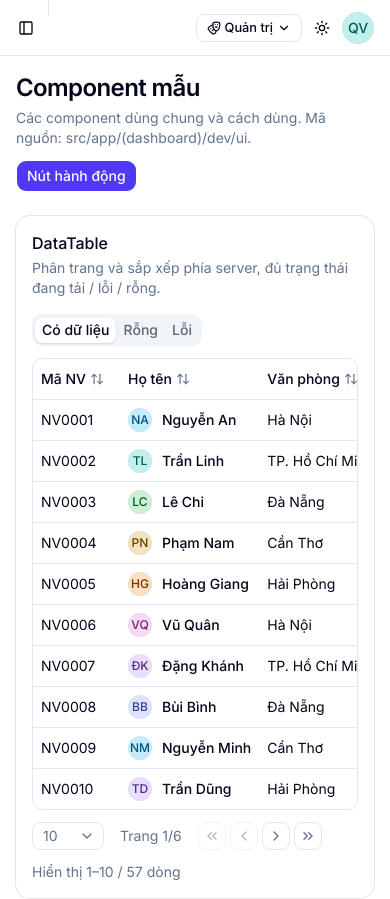
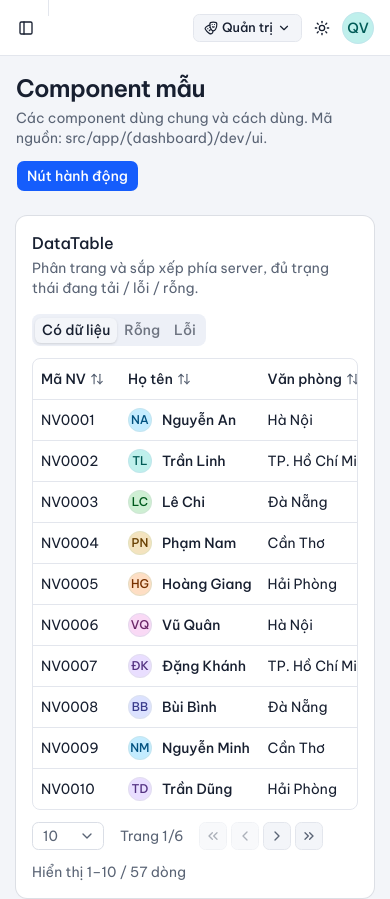
Before and after one commit to supermoi2703/hr-workforce-frontend, a Next.js app: page /dev/ui in a window 390 px wide. Shown: the top 899 px of the page. Built offline with nearby package versions, Linux system fonts and the light colour scheme.

Commit message:
feat(ui): switch to bright theme with domain-colored navigation and home metrics

```diff
--- /dev/null
+++ b/src/app/(dashboard)/_components/metric-strip.tsx
@@ -0,0 +1,54 @@
+import Link from "next/link";
+import type { ReactNode } from "react";
+import type { LucideIcon } from "lucide-react";
+import { IconTile, type DomainTone } from "@/components/shared/icon-tile";
+import { cn } from "@/lib/utils";
+
+export type Metric = {
+  label: string;
+  icon: LucideIcon;
+  tone: DomainTone;
+  href: string;
+  /** Giá trị chính (vd. "08:12", "9 ngày"). Bỏ trống khi module chưa có dữ liệu. */
+  value?: ReactNode;
+  /** Dòng phụ dưới giá trị (vd. "Đúng giờ", "Hết hạn 31/12"). */
+  detail?: ReactNode;
+};
+
+/**
+ * Hàng chỉ số trên trang chủ: một khối duy nhất chia cột bằng đường kẻ (không tách thành nhiều thẻ).
+ * Mỗi ô bấm được, dẫn tới trang chi tiết của chỉ số đó.
+ */
+export function MetricStrip({ metrics, className }: { metrics: Metric[]; className?: string }) {
+  return (
+    <ul
+      className={cn("grid grid-cols-2 overflow-hidden rounded-xl border bg-card lg:grid-cols-4", className)}
+    >
+      {metrics.map((metric) => (
+        <li
+          key={metric.href}
+          // Đường kẻ giữa các ô: 2 cột thì kẻ dọc giữa + ngang giữa 2 hàng; 4 cột chỉ kẻ dọc.
+          className="border-b odd:border-r nth-last-[-n+2]:border-b-0 lg:border-r lg:border-b-0 lg:last:border-r-0"
+        >
+          <Link
+            href={metric.href}
+            className="flex h-full flex-col items-start gap-2 p-3 sm:flex-row sm:gap-3 sm:p-4 outline-none transition-colors hover:bg-accent/50 focus-visible:bg-accent focus-visible:ring-2 focus-visible:ring-ring focus-visible:ring-inset"
+          >
+            <IconTile icon={metric.icon} tone={metric.tone} />
+            <span className="min-w-0 space-y-1">
+              <span className="block text-sm text-muted-foreground">{metric.label}</span>
+              {metric.value !== undefined ? (
+                <span className="block text-xl leading-7 font-semibold tabular-nums">{metric.value}</span>
+              ) : (
+                <span className="block text-xl leading-7 font-semibold text-muted-foreground/60" aria-label="Chưa có dữ liệu">
+                  —
+                </span>
+              )}
+              <span className="block text-xs text-muted-foreground">{metric.detail ?? "Chưa có dữ liệu"}</span>
+            </span>
+          </Link>
+        </li>
+      ))}
+    </ul>
+  );
+}
--- /dev/null
+++ b/src/app/(dashboard)/_components/week-strip.tsx
@@ -0,0 +1,58 @@
+import type { ReactNode } from "react";
+import { cn } from "@/lib/utils";
+
+const WEEKDAY_LABELS = ["T2", "T3", "T4", "T5", "T6", "T7", "CN"];
+
+/** 7 ngày (yyyy-MM-dd) của tuần chứa `isoDate`, bắt đầu từ thứ Hai. */
+export function weekOf(isoDate: string): string[] {
+  const date = new Date(`${isoDate}T00:00:00Z`);
+  const mondayOffset = (date.getUTCDay() + 6) % 7;
+  return Array.from({ length: 7 }, (_, i) => {
+    const day = new Date(date);
+    day.setUTCDate(date.getUTCDate() - mondayOffset + i);
+    return day.toISOString().slice(0, 10);
+  });
+}
+
+type WeekStripProps = {
+  /** Hôm nay, dạng yyyy-MM-dd theo giờ Việt Nam. */
+  today: string;
+  /**
+   * Nội dung nhỏ dưới mỗi ngày, theo ngày yyyy-MM-dd. Dành cho module chấm công / nghỉ phép / lịch
+   * văn phòng gắn trạng thái (vd. <Badge variant="success">8h</Badge>, "Nghỉ lễ").
+   */
+  dayContent?: Record<string, ReactNode>;
+  className?: string;
+};
+
+/** Dải 7 ngày của tuần hiện tại, ô hôm nay tô màu thương hiệu. */
+export function WeekStrip({ today, dayContent = {}, className }: WeekStripProps) {
+  const days = weekOf(today);
+
+  return (
+    <ol aria-label="Tuần này" className={cn("grid grid-cols-7 gap-1.5 sm:gap-2", className)}>
+      {days.map((day, index) => {
+        const isToday = day === today;
+        const isWeekend = index >= 5;
+
+        return (
+          <li
+            key={day}
+            aria-current={isToday ? "date" : undefined}
+            className={cn(
+              "flex min-h-20 flex-col items-center gap-0.5 rounded-lg border px-1 py-2.5 text-center",
+              isToday ? "border-primary bg-primary text-primary-foreground" : "bg-card",
+              isWeekend && !isToday && "border-transparent bg-muted text-muted-foreground",
+            )}
+          >
+            <span className={cn("text-xs", !isToday && "text-muted-foreground")}>{WEEKDAY_LABELS[index]}</span>
+            <time dateTime={day} className="text-lg leading-7 font-semibold">
+              {Number(day.slice(8, 10))}
+            </time>
+            <div className="mt-auto text-[0.7rem] leading-4">{dayContent[day]}</div>
+          </li>
+        );
+      })}
+    </ol>
+  );
+}
--- a/src/app/(dashboard)/page.tsx
+++ b/src/app/(dashboard)/page.tsx
@@ -1,39 +1,116 @@
 "use client";
 
-import { CalendarCheckIcon, ClipboardCheckIcon, TimerIcon, TreePalmIcon, type LucideIcon } from "lucide-react";
-import { Card, CardDescription, CardHeader, CardTitle } from "@/components/ui/card";
-import { PageHeader } from "@/components/shared/page-header";
+import Link from "next/link";
+import {
+  BriefcaseBusinessIcon,
+  CalendarClockIcon,
+  ClipboardCheckIcon,
+  FilePlus2Icon,
+  ReceiptTextIcon,
+  TimerIcon,
+  TreePalmIcon,
+  UserSearchIcon,
+  type LucideIcon,
+} from "lucide-react";
+import { Card, CardContent, CardDescription, CardHeader, CardTitle } from "@/components/ui/card";
+import { DOMAIN_TONE_TEXT, type DomainTone } from "@/components/shared/icon-tile";
+import { RequireAccess } from "@/components/shared/require-access";
+import { UserAvatar } from "@/components/shared/user-avatar";
 import { BackendStatusCard } from "@/features/system/components/backend-status-card";
 import { useCurrentUser } from "@/lib/auth/auth-provider";
-import { formatDate } from "@/lib/format";
+import type { Access } from "@/lib/auth/types";
+import { formatDate, formatLongDate, todayIsoDate } from "@/lib/format";
+import { MetricStrip, type Metric } from "./_components/metric-strip";
+import { WeekStrip, weekOf } from "./_components/week-strip";
 
-// Chỗ dành sẵn cho thẻ trên trang chủ. Khi làm xong, thay thẻ tương ứng bằng component thật
-// của feature mình (vd. <AttendanceCard /> trong features/attendance/components).
-const UPCOMING_WIDGETS: { title: string; description: string; icon: LucideIcon }[] = [
-  { title: "Chấm công hôm nay", description: "Check-in / check-out", icon: TimerIcon },
-  { title: "Phép còn lại", description: "Số ngày phép năm còn lại", icon: TreePalmIcon },
-  { title: "Việc cần duyệt", description: "Yêu cầu đang chờ bạn duyệt", icon: ClipboardCheckIcon },
-  { title: "Dự án của tôi", description: "Dự án và % phân bổ hiện tại", icon: CalendarCheckIcon },
+// Chỉ số trong ngày. Khi module tương ứng xong, truyền `value` và `detail` bằng dữ liệu thật
+// (vd. value: "08:12", detail: <Badge variant="success">Đúng giờ</Badge>).
+const METRICS: Metric[] = [
+  { label: "Giờ vào hôm nay", icon: TimerIcon, tone: "time", href: "/attendance" },
+  { label: "Ngày phép còn lại", icon: TreePalmIcon, tone: "leave", href: "/leave" },
+  { label: "Yêu cầu chờ duyệt", icon: ClipboardCheckIcon, tone: "approval", href: "/approvals" },
+  { label: "Dự án đang tham gia", icon: BriefcaseBusinessIcon, tone: "project", href: "/projects" },
 ];
 
+const QUICK_LINKS: { title: string; href: string; icon: LucideIcon; tone: DomainTone; access?: Access }[] = [
+  { title: "Tạo đơn nghỉ phép", href: "/leave", icon: FilePlus2Icon, tone: "leave" },
+  { title: "Xem phiếu lương", href: "/payslips", icon: ReceiptTextIcon, tone: "money" },
+  { title: "Lịch làm việc văn phòng", href: "/office-calendar", icon: CalendarClockIcon, tone: "time", access: { roles: ["ADMIN", "HR"] } },
+  { title: "Tra cứu nhân viên", href: "/employees", icon: UserSearchIcon, tone: "people", access: { roles: ["ADMIN", "HR", "MANAGER"] } },
+];
+
+const hourFormatter = new Intl.DateTimeFormat("en-GB", { timeZone: "Asia/Ho_Chi_Minh", hour: "numeric", hour12: false });
+
+function greeting(now: Date): string {
+  const hour = Number(hourFormatter.format(now));
+  if (hour < 11) return "Chào buổi sáng";
+  if (hour < 14) return "Chào buổi trưa";
+  if (hour < 18) return "Chào buổi chiều";
+  return "Chào buổi tối";
+}
+
 export default function HomePage() {
-  const { user } = useCurrentUser();
+  const { user, can } = useCurrentUser();
+  const now = new Date();
+  const today = todayIsoDate(now);
+  const week = weekOf(today);
 
   return (
     <>
-      <PageHeader title={`Xin chào, ${user?.displayName ?? ""}`} description={`Hôm nay ${formatDate(new Date())}`} />
-      <div className="grid gap-4 sm:grid-cols-2 xl:grid-cols-3">
-        {UPCOMING_WIDGETS.map((widget) => (
-          <Card key={widget.title} className="border-dashed bg-muted/30">
+      <header className="flex flex-wrap items-center justify-between gap-x-6 gap-y-3">
+        <div className="flex min-w-0 items-center gap-3">
+          {user && <UserAvatar name={user.displayName} seed={user.id} size="lg" />}
+          <div className="min-w-0">
+            <h1 className="font-heading text-[1.375rem] leading-tight font-semibold tracking-tight text-balance">
+              {greeting(now)}, {user?.displayName}
+            </h1>
+            <p className="text-sm text-muted-foreground">{formatLongDate(today)}</p>
+          </div>
+        </div>
+      </header>
+
+      <MetricStrip metrics={METRICS} />
+
+      <div className="grid items-start gap-6 lg:grid-cols-[minmax(0,1fr)_22rem]">
+        <Card>
+          <CardHeader>
+            <CardTitle>Tuần này</CardTitle>
+            <CardDescription>
+              {formatDate(week[0])} – {formatDate(week[6])}
+            </CardDescription>
+          </CardHeader>
+          <CardContent>
+            <WeekStrip today={today} />
+          </CardContent>
+        </Card>
+
+        <div className="flex flex-col gap-6">
+          <Card>
             <CardHeader>
-              <CardTitle className="flex items-center gap-2">
-                <widget.icon className="size-4 text-muted-foreground" /> {widget.title}
-              </CardTitle>
-              <CardDescription>{widget.description} · Sắp có</CardDescription>
+              <CardTitle>Truy cập nhanh</CardTitle>
             </CardHeader>
+            <CardContent className="px-2">
+              <ul>
+                {QUICK_LINKS.filter((link) => can(link.access)).map((link) => (
+                  <li key={link.title}>
+                    <Link
+                      href={link.href}
+                      className="flex items-center gap-3 rounded-md px-2 py-2 text-sm outline-none transition-colors hover:bg-accent hover:text-accent-foreground focus-visible:ring-2 focus-visible:ring-ring"
+                    >
+                      <link.icon className={`size-4 ${DOMAIN_TONE_TEXT[link.tone]}`} aria-hidden />
+                      {link.title}
+                    </Link>
+                  </li>
+                ))}
+              </ul>
+            </CardContent>
           </Card>
-        ))}
-        <BackendStatusCard />
+
+          {/* Chỉ quản trị viên cần biết tình trạng kết nối hệ thống. */}
+          <RequireAccess access={{ roles: ["ADMIN"] }} fallback={null}>
+            <BackendStatusCard />
+          </RequireAccess>
+        </div>
       </div>
     </>
   );
--- a/src/app/globals.css
+++ b/src/app/globals.css
@@ -55,88 +55,90 @@
 }
 
 :root {
-  /* Bảng màu: chủ đạo Indigo, nền xám ánh xanh (slate). Màn hình nghiệp vụ chỉ dùng các biến này,
-     không đặt mã màu cứng. Màu chủ đạo chỉ dành cho hành động chính và mục đang chọn. */
-  --background: oklch(1 0 0);
-  --foreground: oklch(0.129 0.042 264.695);
+  /* Bảng màu sáng: nền xám rất nhạt, khối nội dung trắng, một màu thương hiệu xanh dương.
+     Màu "tươi" đến từ icon theo nhóm chức năng (xem components/shared/icon-tile.tsx), không từ mảng màu lớn.
+     Màn hình nghiệp vụ chỉ dùng các biến này, không đặt mã màu cứng. */
+  --background: oklch(0.97 0.006 264); /* canvas #F4F6FA */
+  --foreground: oklch(0.24 0.035 265); /* ink #172033 */
   --card: oklch(1 0 0);
-  --card-foreground: oklch(0.129 0.042 264.695);
+  --card-foreground: oklch(0.24 0.035 265);
   --popover: oklch(1 0 0);
-  --popover-foreground: oklch(0.129 0.042 264.695);
-  --primary: oklch(0.511 0.262 276.966); /* indigo-600 */
-  --primary-foreground: oklch(0.985 0.002 247.839);
-  --secondary: oklch(0.968 0.007 247.896);
-  --secondary-foreground: oklch(0.208 0.042 265.755);
-  --muted: oklch(0.968 0.007 247.896);
-  --muted-foreground: oklch(0.554 0.046 257.417);
-  --accent: oklch(0.962 0.018 272.314); /* indigo-50: nền hover/mục đang chọn */
-  --accent-foreground: oklch(0.457 0.24 277.023);
+  --popover-foreground: oklch(0.24 0.035 265);
+  --primary: oklch(0.546 0.245 262.881); /* blue-600 #2563EB, chữ trắng đạt 5.2:1 */
+  --primary-foreground: oklch(1 0 0);
+  --secondary: oklch(0.955 0.01 264);
+  --secondary-foreground: oklch(0.3 0.04 265);
+  --muted: oklch(0.955 0.01 264);
+  --muted-foreground: oklch(0.5 0.03 262);
+  --accent: oklch(0.955 0.025 255); /* blue-50: hover, mục đang chọn */
+  --accent-foreground: oklch(0.488 0.217 264);
   --destructive: oklch(0.577 0.245 27.325);
-  --border: oklch(0.929 0.013 255.508);
-  --input: oklch(0.929 0.013 255.508);
-  --ring: oklch(0.673 0.182 276.935);
-  /* Màu trạng thái: success = đúng giờ/đã duyệt, warning = đi muộn/chờ duyệt, info = WFH/nghỉ có phép */
-  --success: oklch(0.508 0.118 165.612); /* emerald-700: chữ nhỏ trên nền trắng đạt 5.5:1 */
-  --success-foreground: oklch(0.985 0.002 247.839);
-  --warning: oklch(0.555 0.163 48.998); /* amber-700: 5.0:1 */
-  --warning-foreground: oklch(0.985 0.002 247.839);
-  --info: oklch(0.5 0.134 242.749); /* sky-700: 5.9:1 */
-  --info-foreground: oklch(0.985 0.002 247.839);
-  /* Biểu đồ: indigo, teal, amber, rose, violet */
-  --chart-1: oklch(0.585 0.233 277.117);
-  --chart-2: oklch(0.704 0.14 182.503);
-  --chart-3: oklch(0.769 0.188 70.08);
+  --border: oklch(0.925 0.01 262); /* line #E3E7EE */
+  --input: oklch(0.9 0.012 262);
+  --ring: oklch(0.623 0.214 259.815);
+  /* Trạng thái: success = đúng giờ/đã duyệt, warning = đi muộn/chờ duyệt, info = WFH/nghỉ có phép.
+     Sắc 700: chữ nhỏ trên nền trắng đạt >= 5:1. */
+  --success: oklch(0.508 0.118 165.612);
+  --success-foreground: oklch(1 0 0);
+  --warning: oklch(0.555 0.163 48.998);
+  --warning-foreground: oklch(1 0 0);
+  --info: oklch(0.5 0.134 242.749);
+  --info-foreground: oklch(1 0 0);
+  /* Biểu đồ: xanh thương hiệu, teal, amber, rose, violet */
+  --chart-1: oklch(0.546 0.245 262.881);
+  --chart-2: oklch(0.6 0.118 184.704);
+  --chart-3: oklch(0.666 0.179 58.318);
   --chart-4: oklch(0.645 0.246 16.439);
-  --chart-5: oklch(0.606 0.25 292.717);
-  --radius: 0.625rem;
-  --sidebar: oklch(0.982 0.005 274);
-  --sidebar-foreground: oklch(0.372 0.044 257.287);
-  --sidebar-primary: oklch(0.511 0.262 276.966);
-  --sidebar-primary-foreground: oklch(0.985 0.002 247.839);
-  --sidebar-accent: oklch(0.93 0.034 272.788); /* indigo-100 */
-  --sidebar-accent-foreground: oklch(0.457 0.24 277.023); /* indigo-700 */
-  --sidebar-border: oklch(0.929 0.013 255.508);
-  --sidebar-ring: oklch(0.673 0.182 276.935);
+  --chart-5: oklch(0.541 0.247 293.009);
+  --radius: 0.5rem;
+  --sidebar: oklch(1 0 0);
+  --sidebar-foreground: oklch(0.33 0.035 265);
+  --sidebar-primary: oklch(0.546 0.245 262.881);
+  --sidebar-primary-foreground: oklch(1 0 0);
+  --sidebar-accent: oklch(0.955 0.025 255);
+  --sidebar-accent-foreground: oklch(0.488 0.217 264);
+  --sidebar-border: oklch(0.925 0.01 262);
+  --sidebar-ring: oklch(0.623 0.214 259.815);
 }
 
 .dark {
-  --background: oklch(0.141 0.02 272);
-  --foreground: oklch(0.97 0.005 270);
-  --card: oklch(0.183 0.025 272);
-  --card-foreground: oklch(0.97 0.005 270);
-  --popover: oklch(0.183 0.025 272);
-  --popover-foreground: oklch(0.97 0.005 270);
-  --primary: oklch(0.673 0.182 276.935); /* indigo-400 */
-  --primary-foreground: oklch(0.257 0.09 281.288);
-  --secondary: oklch(0.25 0.03 272);
-  --secondary-foreground: oklch(0.97 0.005 270);
-  --muted: oklch(0.25 0.03 272);
-  --muted-foreground: oklch(0.704 0.04 256.788);
-  --accent: oklch(0.28 0.06 277);
-  --accent-foreground: oklch(0.87 0.065 274.039);
+  --background: oklch(0.17 0.02 262);
+  --foreground: oklch(0.94 0.008 262);
+  --card: oklch(0.21 0.022 262);
+  --card-foreground: oklch(0.94 0.008 262);
+  --popover: oklch(0.21 0.022 262);
+  --popover-foreground: oklch(0.94 0.008 262);
+  --primary: oklch(0.623 0.214 259.815); /* blue-500 */
+  --primary-foreground: oklch(1 0 0);
+  --secondary: oklch(0.26 0.025 262);
+  --secondary-foreground: oklch(0.94 0.008 262);
+  --muted: oklch(0.26 0.025 262);
+  --muted-foreground: oklch(0.71 0.025 262);
+  --accent: oklch(0.29 0.06 262);
+  --accent-foreground: oklch(0.85 0.09 255);
   --destructive: oklch(0.704 0.191 22.216);
-  --border: oklch(1 0 0 / 10%);
-  --input: oklch(1 0 0 / 15%);
-  --ring: oklch(0.585 0.233 277.117);
-  --success: oklch(0.765 0.177 163.223); /* emerald-400 */
+  --border: oklch(1 0 0 / 9%);
+  --input: oklch(1 0 0 / 14%);
+  --ring: oklch(0.623 0.214 259.815);
+  --success: oklch(0.765 0.177 163.223);
   --success-foreground: oklch(0.262 0.051 172.552);
-  --warning: oklch(0.828 0.189 84.429); /* amber-400 */
+  --warning: oklch(0.828 0.189 84.429);
   --warning-foreground: oklch(0.279 0.077 45.635);
-  --info: oklch(0.746 0.16 232.661); /* sky-400 */
+  --info: oklch(0.746 0.16 232.661);
   --info-foreground: oklch(0.293 0.066 243.157);
-  --chart-1: oklch(0.673 0.182 276.935);
+  --chart-1: oklch(0.707 0.165 254.624);
   --chart-2: oklch(0.777 0.152 181.912);
   --chart-3: oklch(0.828 0.189 84.429);
   --chart-4: oklch(0.712 0.194 13.428);
   --chart-5: oklch(0.702 0.183 293.541);
-  --sidebar: oklch(0.165 0.022 272);
-  --sidebar-foreground: oklch(0.87 0.01 270);
-  --sidebar-primary: oklch(0.585 0.233 277.117);
-  --sidebar-primary-foreground: oklch(0.985 0.002 247.839);
-  --sidebar-accent: oklch(0.27 0.06 277);
-  --sidebar-accent-foreground: oklch(0.87 0.065 274.039);
-  --sidebar-border: oklch(1 0 0 / 10%);
-  --sidebar-ring: oklch(0.585 0.233 277.117);
+  --sidebar: oklch(0.2 0.022 262);
+  --sidebar-foreground: oklch(0.86 0.015 262);
+  --sidebar-primary: oklch(0.623 0.214 259.815);
+  --sidebar-primary-foreground: oklch(1 0 0);
+  --sidebar-accent: oklch(0.28 0.06 262);
+  --sidebar-accent-foreground: oklch(0.88 0.08 255);
+  --sidebar-border: oklch(1 0 0 / 8%);
+  --sidebar-ring: oklch(0.623 0.214 259.815);
 }
 
 @layer base {
@@ -149,4 +151,21 @@
   html {
     @apply font-sans;
   }
+  /* Con số (giờ công, %, tiền, ngày) luôn thẳng cột. */
+  table,
+  time {
+    font-variant-numeric: tabular-nums;
+  }
 }
+
+/* Tôn trọng thiết lập "giảm chuyển động" của hệ điều hành. */
+@media (prefers-reduced-motion: reduce) {
+  *,
+  *::before,
+  *::after {
+    animation-duration: 0.01ms !important;
+    animation-iteration-count: 1 !important;
+    transition-duration: 0.01ms !important;
+    scroll-behavior: auto !important;
+  }
+}
--- a/src/app/layout.tsx
+++ b/src/app/layout.tsx
@@ -1,12 +1,14 @@
 import type { Metadata } from "next";
-import { Geist_Mono, Inter } from "next/font/google";
+import { Be_Vietnam_Pro, Geist_Mono } from "next/font/google";
 import { Providers } from "@/components/shared/providers";
 import "./globals.css";
 
-// Inter có bộ ký tự tiếng Việt (subset "vietnamese").
-const sans = Inter({
+// Be Vietnam Pro: thiết kế riêng cho dấu tiếng Việt (dấu chồng như "ưở", "ậ" rõ ràng ở cỡ nhỏ).
+// Chỉ dùng 3 độ đậm để giữ phân cấp chữ đơn giản.
+const sans = Be_Vietnam_Pro({
   variable: "--font-sans",
   subsets: ["latin", "vietnamese"],
+  weight: ["400", "500", "600"],
 });
 
 const mono = Geist_Mono({
@@ -17,7 +19,7 @@ const mono = Geist_Mono({
 export const metadata: Metadata = {
   title: {
     default: "HRM Workforce",
-    template: "%s · HRM Workforce",
+    template: "%s | HRM Workforce",
   },
   description: "Hệ thống quản lý và điều phối nhân lực",
 };
--- a/src/components/shared/app-shell/app-header.tsx
+++ b/src/components/shared/app-shell/app-header.tsx
@@ -53,7 +53,7 @@ function AppBreadcrumbs() {
 
 export function AppHeader() {
   return (
-    <header className="sticky top-0 z-10 flex h-14 shrink-0 items-center gap-2 border-b bg-background/95 px-4 backdrop-blur supports-[backdrop-filter]:bg-background/80">
+    <header className="sticky top-0 z-10 flex h-14 shrink-0 items-center gap-2 border-b bg-card px-4">
       <SidebarTrigger className="-ml-1" />
       <Separator orientation="vertical" className="mr-2 data-[orientation=vertical]:h-4" />
       <AppBreadcrumbs />
--- a/src/components/shared/app-shell/navigation.ts
+++ b/src/components/shared/app-shell/navigation.ts
@@ -25,6 +25,7 @@ import {
   type LucideIcon,
 } from "lucide-react";
 import type { Access } from "@/lib/auth/types";
+import type { DomainTone } from "../icon-tile";
 
 export type NavItem = {
   title: string;
@@ -37,6 +38,8 @@ export type NavItem = {
   badge?: string;
   /** Người phụ trách mục này, khi khác người phụ trách cả nhóm. */
   owner?: Owner;
+  /** Màu icon, khi khác màu của cả nhóm. */
+  tone?: DomainTone;
 };
 
 type Owner = "cuongvv" | "truongnd" | "quangnn";
@@ -45,6 +48,8 @@ export type NavGroup = {
   label: string;
   /** Người phụ trách nhóm menu: chỉ người này sửa các mục trong nhóm. */
   owner: Owner;
+  /** Màu icon của nhóm chức năng (xem DomainTone). */
+  tone: DomainTone;
   items: NavItem[];
   /** Chỉ hiện khi chạy dev (`next dev`). */
   devOnly?: boolean;
@@ -62,15 +67,17 @@ export const NAV_GROUPS: NavGroup[] = [
   {
     label: "Tổng quan",
     owner: "quangnn",
+    tone: "project",
     items: [
       { title: "Trang chủ", href: "/", icon: HouseIcon },
       { title: "Dashboard", href: "/dashboard", icon: GaugeIcon, access: MANAGEMENT, task: "3.6" },
-      { title: "Việc cần duyệt", href: "/approvals", icon: ClipboardCheckIcon, task: "1.6.2", owner: "cuongvv" },
+      { title: "Việc cần duyệt", href: "/approvals", icon: ClipboardCheckIcon, task: "1.6.2", owner: "cuongvv", tone: "approval" },
     ],
   },
   {
     label: "Nhân sự",
     owner: "cuongvv",
+    tone: "people",
     items: [
       { title: "Nhân viên", href: "/employees", icon: UsersIcon, access: MANAGEMENT, task: "1.4" },
       { title: "Hợp đồng", href: "/contracts", icon: FileSignatureIcon, access: HR_ONLY, task: "1.5" },
@@ -79,20 +86,22 @@ export const NAV_GROUPS: NavGroup[] = [
   {
     label: "Công & Lương",
     owner: "truongnd",
+    tone: "time",
     items: [
       { title: "Chấm công", href: "/attendance", icon: TimerIcon, task: "2.2" },
       { title: "Bảng công", href: "/timesheets", icon: CalendarDaysIcon, task: "2.3" },
-      { title: "Nghỉ phép & WFH", href: "/leave", icon: TreePalmIcon, task: "2.4, 2.5" },
-      { title: "Lương", href: "/payroll", icon: WalletIcon, access: HR_ONLY, task: "2.7, 2.8" },
-      { title: "Phiếu lương", href: "/payslips", icon: ReceiptTextIcon, task: "2.9" },
+      { title: "Nghỉ phép & WFH", href: "/leave", icon: TreePalmIcon, task: "2.4, 2.5", tone: "leave" },
+      { title: "Lương", href: "/payroll", icon: WalletIcon, access: HR_ONLY, task: "2.7, 2.8", tone: "money" },
+      { title: "Phiếu lương", href: "/payslips", icon: ReceiptTextIcon, task: "2.9", tone: "money" },
     ],
   },
   {
     label: "Tổ chức & Workforce",
     owner: "quangnn",
+    tone: "project",
     items: [
-      { title: "Tổ chức", href: "/organization", icon: NetworkIcon, task: "1.3" },
-      { title: "Lịch văn phòng", href: "/office-calendar", icon: CalendarClockIcon, access: HR_ONLY, task: "2.1" },
+      { title: "Tổ chức", href: "/organization", icon: NetworkIcon, task: "1.3", tone: "people" },
+      { title: "Lịch văn phòng", href: "/office-calendar", icon: CalendarClockIcon, access: HR_ONLY, task: "2.1", tone: "time" },
       { title: "Kỹ năng", href: "/skills", icon: BadgeCheckIcon, task: "3.9" },
       { title: "Dự án", href: "/projects", icon: BriefcaseBusinessIcon, task: "3.1, 3.2" },
       { title: "Phân bổ nhân sự", href: "/allocations", icon: LayersIcon, access: MANAGEMENT, task: "3.4" },
@@ -101,6 +110,7 @@ export const NAV_GROUPS: NavGroup[] = [
   {
     label: "Thử nghiệm AI",
     owner: "cuongvv",
+    tone: "people",
     items: [
       { title: "Chấm công khuôn mặt", href: "/lab/face", icon: ScanFaceIcon, access: HR_ONLY, task: "AI-1", badge: "Lab", owner: "truongnd" },
       { title: "Hỏi đáp chính sách", href: "/lab/policy-qa", icon: MessageSquareTextIcon, access: HR_ONLY, task: "AI-2", badge: "Lab" },
@@ -111,6 +121,7 @@ export const NAV_GROUPS: NavGroup[] = [
   {
     label: "Quản trị",
     owner: "cuongvv",
+    tone: "neutral",
     items: [
       { title: "Tài khoản", href: "/admin/users", icon: UserCogIcon, access: { permissions: ["user:read"] }, task: "1.1" },
       { title: "Vai trò & quyền", href: "/admin/roles", icon: KeyRoundIcon, access: { permissions: ["role:read"] }, task: "1.2" },
@@ -119,6 +130,7 @@ export const NAV_GROUPS: NavGroup[] = [
   {
     label: "Phát triển",
     owner: "quangnn",
+    tone: "neutral",
     devOnly: true,
     items: [
       { title: "Component mẫu", href: "/dev/ui", icon: PaletteIcon },
```
Also changed, not shown: src/components/shared/app-shell/app-sidebar.tsx (+14 -7 lines), 1 other file (tests, documents, lock files or other folders).
